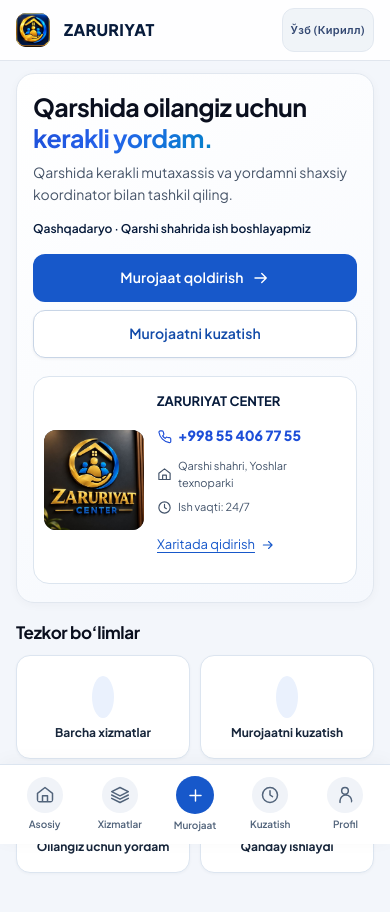
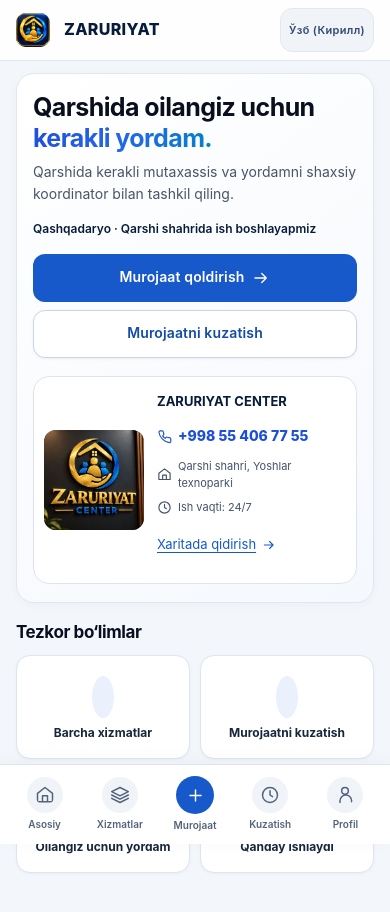
Before and after one commit to nuraliyevsuhrobiddin-dotcom/zarurat, a website: page public/index.html in a window 390 px wide. Drawn offline with Linux system fonts and the light colour scheme; no server answers.

Commit message:
Avoid blocking mobile render on web fonts

```diff
--- a/public/index.html
+++ b/public/index.html
@@ -16,12 +16,12 @@
   <title>ZARURIYAT — Qarshida oilangiz uchun xizmatlar</title>
   <link rel="preconnect" href="https://fonts.googleapis.com">
   <link rel="preconnect" href="https://fonts.gstatic.com" crossorigin>
-  <link href="https://fonts.googleapis.com/css2?family=Plus+Jakarta+Sans:wght@400;500;600;700;800&family=Inter:wght@400;500;600;700&display=swap" rel="stylesheet">
+  <link href="https://fonts.googleapis.com/css2?family=Plus+Jakarta+Sans:wght@400;500;600;700;800&family=Inter:wght@400;500;600;700&display=swap" rel="stylesheet" media="(min-width: 821px)">
   <link rel="icon" href="/images/zaruriyat-logo-192.png" type="image/png">
   <link rel="manifest" href="/manifest.json">
   <link rel="apple-touch-icon" href="/images/zaruriyat-logo-192.png">
   <link rel="stylesheet" href="/styles.css?v=27">
-  <link rel="stylesheet" href="/mobile-app.css?v=34">
+  <link rel="stylesheet" href="/mobile-app.css?v=35">
   <link rel="stylesheet" href="/mobile-compat.css?v=3">
   <script type="module" src="/app.js?v=46"></script>
 <!-- search-metadata:start -->
--- a/public/mobile-app.css
+++ b/public/mobile-app.css
@@ -732,7 +732,7 @@ h1[tabindex="-1"]:focus,h2[tabindex="-1"]:focus{outline:none}
 /* Mobile navigation: compact pages, grouped lists and one contextual tab bar. */
 @media(max-width:820px) {
  :root { --mob-bg:#f3f6fb; }
- body,input,select,textarea,button { font-family:"Plus Jakarta Sans","Inter",sans-serif; }
+ body,input,select,textarea,button { font-family:-apple-system,BlinkMacSystemFont,"Segoe UI",sans-serif; }
  #app[data-page=services] .dedicated-section,#app[data-page=menu] .dedicated-section { padding-top:16px; }
  #app[data-page=faq] > .site-header { display:none; }
  .mobile-page-header { border-bottom:1px solid #e0e7f1; background:#fff; }
```
